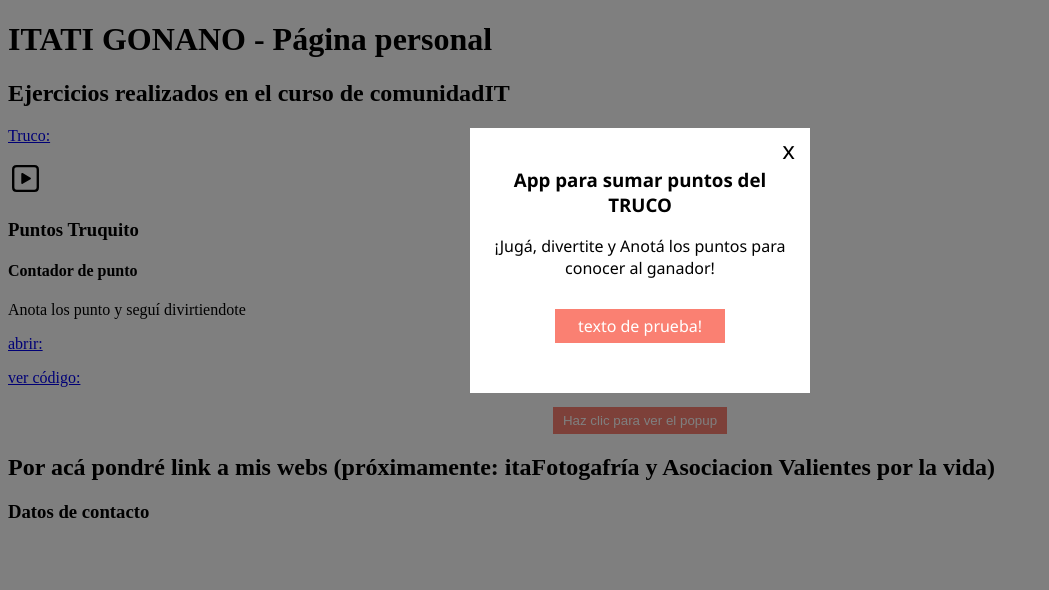
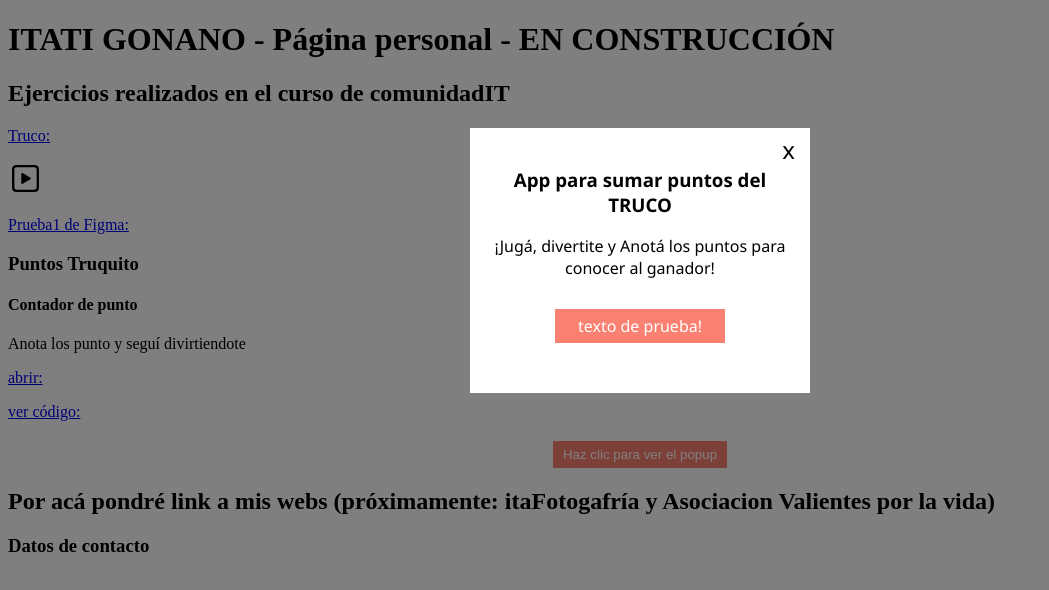
Before and after one commit to itati/itati.github.io, a plain HTML site: page index.html in a window 1280 px wide. Shown: the whole page, without its empty margins (0-1049 px from the left). Drawn offline with Linux system fonts and the light colour scheme.

Commit message:
prueba link figma

```diff
--- a/index.html
+++ b/index.html
@@ -11,7 +11,7 @@
 
     <!-- INICIO -->
 
-    <h1>ITATI GONANO - Página personal</h1>
+    <h1>ITATI GONANO - Página personal - EN CONSTRUCCIÓN</h1>
     <link href="styles.css" rel="stylesheet"/>
 
             <!-- boton de descarga CV + cartaPresentacion -->
@@ -25,6 +25,11 @@
               <a href="https://itati.github.io/truco/" class="icono-texto" target="blank">
                                 <p>Truco:</p>
                                 <i class="icono-play"><svg xmlns="http://www.w3.org/2000/svg" width="35" height="35" viewBox="0 0 56 56"><path d="M 13.7851 49.5742 L 42.2382 49.5742 C 47.1366 49.5742 49.5743 47.1367 49.5743 42.3086 L 49.5743 13.6914 C 49.5743 8.8633 47.1366 6.4258 42.2382 6.4258 L 13.7851 6.4258 C 8.9101 6.4258 6.4257 8.8398 6.4257 13.6914 L 6.4257 42.3086 C 6.4257 47.1602 8.9101 49.5742 13.7851 49.5742 Z M 13.8554 45.8008 C 11.5117 45.8008 10.1992 44.5586 10.1992 42.1211 L 10.1992 13.8789 C 10.1992 11.4414 11.5117 10.1992 13.8554 10.1992 L 42.1679 10.1992 C 44.4882 10.1992 45.8007 11.4414 45.8007 13.8789 L 45.8007 42.1211 C 45.8007 44.5586 44.4882 45.8008 42.1679 45.8008 Z M 21.2617 20.3008 L 21.2617 35.6523 C 21.2617 36.7305 22.4335 37.1992 23.4648 36.5898 L 36.0039 29.1836 C 36.9179 28.6211 36.8944 27.3320 36.0039 26.8164 L 23.4648 19.3633 C 22.5039 18.8008 21.2617 19.2461 21.2617 20.3008 Z"></path></svg></i>
+                </a>
+
+
+                <a href="https://www.figma.com/proto/U7AailqNGloGXYJUcty4Wd/Untitled?node-id=2%3A2&scaling=min-zoom&page-id=0%3A1&starting-point-node-id=2%3A2">
+                    <p>Prueba1 de Figma: </p>
                 </a>
 
 
```
